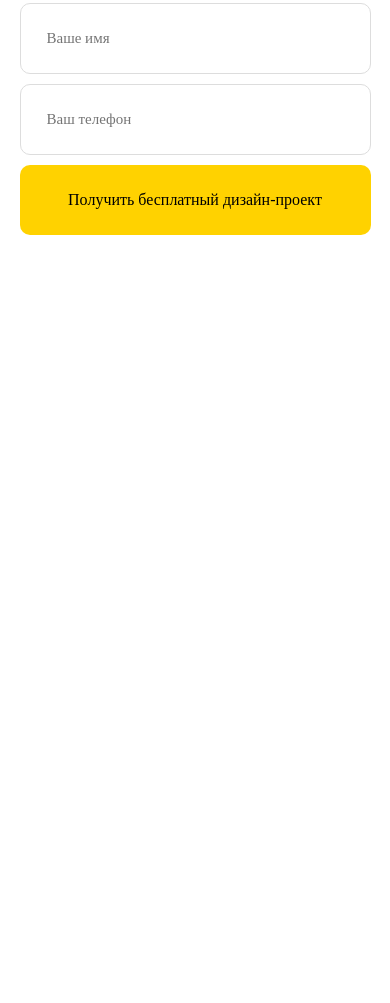
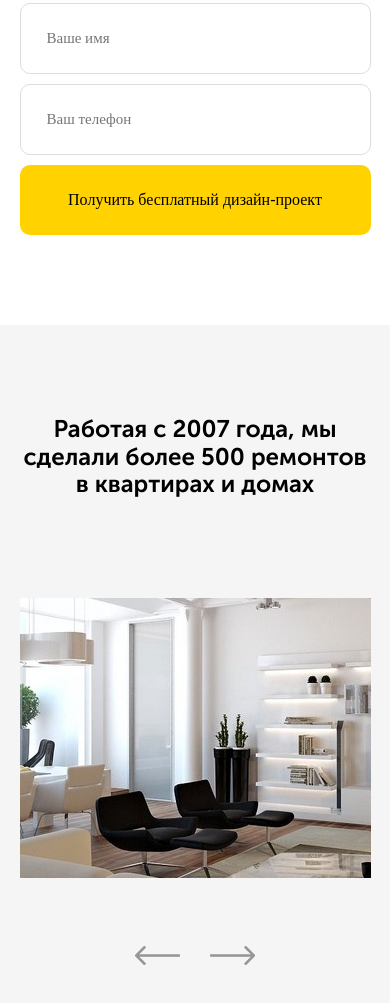
Before and after one commit to den184TK/webstart, a plain HTML site: page src/index.html in a window 390 px wide. Shown: the part 1541-2544 px from the top of the page. Before the commit the page ends 1866 px from the top, so only its background shows below. Drawn offline with nearby package versions, Linux system fonts and the light colour scheme.

Commit message:
сверстал блок с портфолио и сделал его адаптивным

```diff
--- /dev/null
+++ b/src/css/slick.css
@@ -0,0 +1,119 @@
+/* Slider */
+.slick-slider
+{
+    position: relative;
+
+    display: block;
+    box-sizing: border-box;
+
+    -webkit-user-select: none;
+       -moz-user-select: none;
+        -ms-user-select: none;
+            user-select: none;
+
+    -webkit-touch-callout: none;
+    -khtml-user-select: none;
+    -ms-touch-action: pan-y;
+        touch-action: pan-y;
+    -webkit-tap-highlight-color: transparent;
+}
+
+.slick-list
+{
+    position: relative;
+
+    display: block;
+    overflow: hidden;
+
+    margin: 0;
+    padding: 0;
+}
+.slick-list:focus
+{
+    outline: none;
+}
+.slick-list.dragging
+{
+    cursor: pointer;
+    cursor: hand;
+}
+
+.slick-slider .slick-track,
+.slick-slider .slick-list
+{
+    -webkit-transform: translate3d(0, 0, 0);
+       -moz-transform: translate3d(0, 0, 0);
+        -ms-transform: translate3d(0, 0, 0);
+         -o-transform: translate3d(0, 0, 0);
+            transform: translate3d(0, 0, 0);
+}
+
+.slick-track
+{
+    position: relative;
+    top: 0;
+    left: 0;
+
+    display: block;
+    margin-left: auto;
+    margin-right: auto;
+}
+.slick-track:before,
+.slick-track:after
+{
+    display: table;
+
+    content: '';
+}
+.slick-track:after
+{
+    clear: both;
+}
+.slick-loading .slick-track
+{
+    visibility: hidden;
+}
+
+.slick-slide
+{
+    display: none;
+    float: left;
+
+    height: 100%;
+    min-height: 1px;
+}
+[dir='rtl'] .slick-slide
+{
+    float: right;
+}
+.slick-slide img
+{
+    display: block;
+}
+.slick-slide.slick-loading img
+{
+    display: none;
+}
+.slick-slide.dragging img
+{
+    pointer-events: none;
+}
+.slick-initialized .slick-slide
+{
+    display: block;
+}
+.slick-loading .slick-slide
+{
+    visibility: hidden;
+}
+.slick-vertical .slick-slide
+{
+    display: block;
+
+    height: auto;
+
+    border: 1px solid transparent;
+}
+.slick-arrow.slick-hidden {
+    display: none;
+}
--- a/src/index.html
+++ b/src/index.html
@@ -6,6 +6,8 @@
     <meta http-equiv="X-UA-Compatible" content="ie=edge">
     <title>Document</title>
     <link rel="stylesheet" href="css/normalize.css">
+    <link rel="stylesheet" href="css/slick.css">
+    <!-- <link rel="stylesheet" href="css/slick-theme.css"> -->
     <link rel="stylesheet" href="css/style.css">
 </head>
 <body>
@@ -79,6 +81,35 @@
         </div>
     </div>
 </section>
+<section class="section portfolio">
+    <div class="container">
+        <h2 class="section-title portfolio__title">Работая с 2007 года, мы сделали более 500 ремонтов в квартирах и домах</h2>
+        <div class="slider">
+            <div class="slider__iteam"><img class="slider__imge" src="img/portfolio/slider-1.jpg" alt="фото_1"></div>
+            <div class="slider__iteam"><img class="slider__imge" src="img/portfolio/slider-2.jpg" alt="фото_2"></div>
+            <div class="slider__iteam"><img class="slider__imge" src="img/portfolio/slider-3.jpg" alt="фото_3"></div>
+            <div class="slider__iteam"><img class="slider__imge" src="img/portfolio/slider-1.jpg" alt="фото_1"></div>
+            <div class="slider__iteam"><img class="slider__imge" src="img/portfolio/slider-2.jpg" alt="фото_2"></div>
+            <div class="slider__iteam"><img class="slider__imge" src="img/portfolio/slider-3.jpg" alt="фото_3"></div>
+        </div>
+        <div class="arrows portfolio__arrows">
+                <div class="arrows__left">
+                    <img src="img/portfolio/right-arrow.png" alt="">
+                </div>
+                <div class="arrows__right">
+                <img src="img/portfolio/left-arrow.png" alt="">
+                </div>
+
+        </div>
+    </div>
+</section>
+
+
+
+
+
+
+
 <div class="modal" id="modal">
     <div class="modal-dialog">
         <button class="modal-dialog__close" id=close>&times;</button>
@@ -93,6 +124,36 @@
   integrity="sha256-FgpCb/KJQlLNfOu91ta32o/NMZxltwRo8QtmkMRdAu8="
   crossorigin="anonymous"></script>
   <script src="js/modal.js"></script>
+  <script src="js/slick.min.js"></script>
+  <script>
+  $(document).ready(function(){
+      $('.slider').slick({
+         slidesToShow: 3,
+         slidesToScroll: 1,
+         prevArrow: $('.arrows__left'),
+         nextArrow: $('.arrows__right'),
+         responsive:[
+         {
+             breakpoint: 1200,
+             settings: {
+            slidesToShow: 2,
+             slidesToScroll: 1,
+
+      }
+    },
+    {
+      breakpoint: 768,
+      settings: {
+        slidesToShow: 1,
+        slidesToScroll: 1
+      }
+    }
+
+         ]
+      });
+  });
+
+  </script>
 
 </body>
 </html>
--- a/src/sass/_interface.sass
+++ b/src/sass/_interface.sass
@@ -25,6 +25,7 @@ bodu
     &-title
         font-size: 24px
         +bold
+        text-align: center
     &-subtitle
         display: block
         font-size: 16px
@@ -33,3 +34,8 @@ bodu
     padding: 26px
     font-size: 15px
     border-radius: 10px
+
+.arrows
+    &__left, &__right
+        &:hover
+           cursor: pointer
--- a/src/sass/blocks/_offer.sass
+++ b/src/sass/blocks/_offer.sass
@@ -21,6 +21,7 @@
         line-height: 35px
         margin-bottom: 24px
         +bold
+        text-align: left
     &__subtitle
         max-width: 250px
         margin-bottom: 30px
--- /dev/null
+++ b/src/sass/blocks/_portfolio.sass
@@ -0,0 +1,15 @@
+.portfolio
+    background-color: $cecondaru
+    &__title
+        max-width: 500px
+        margin: auto
+        margin-bottom: 100px
+    &__arrows
+        max-width: 120px
+        margin: auto
+        margin-top: 68px
+        display: flex
+        justify-content: space-between
+.slider
+    &__imge
+        margin: auto
--- a/src/sass/style.sass
+++ b/src/sass/style.sass
@@ -5,3 +5,4 @@
 @import "blocks/hero"
 @import "blocks/offer"
 @import "blocks/modal"
+@import "blocks/portfolio"
```
Also changed, not shown: src/css/slick-theme.css (added), src/css/style.css, src/img/portfolio/left-arrow.png (added), src/img/portfolio/portfolio_1.png (added), src/img/portfolio/right-arrow.png (added), src/img/portfolio/slider-1.jpg (added), src/img/portfolio/slider-2.jpg (added), src/img/portfolio/slider-3.jpg (added), src/js/slick.min.js (added), 1 other file.
